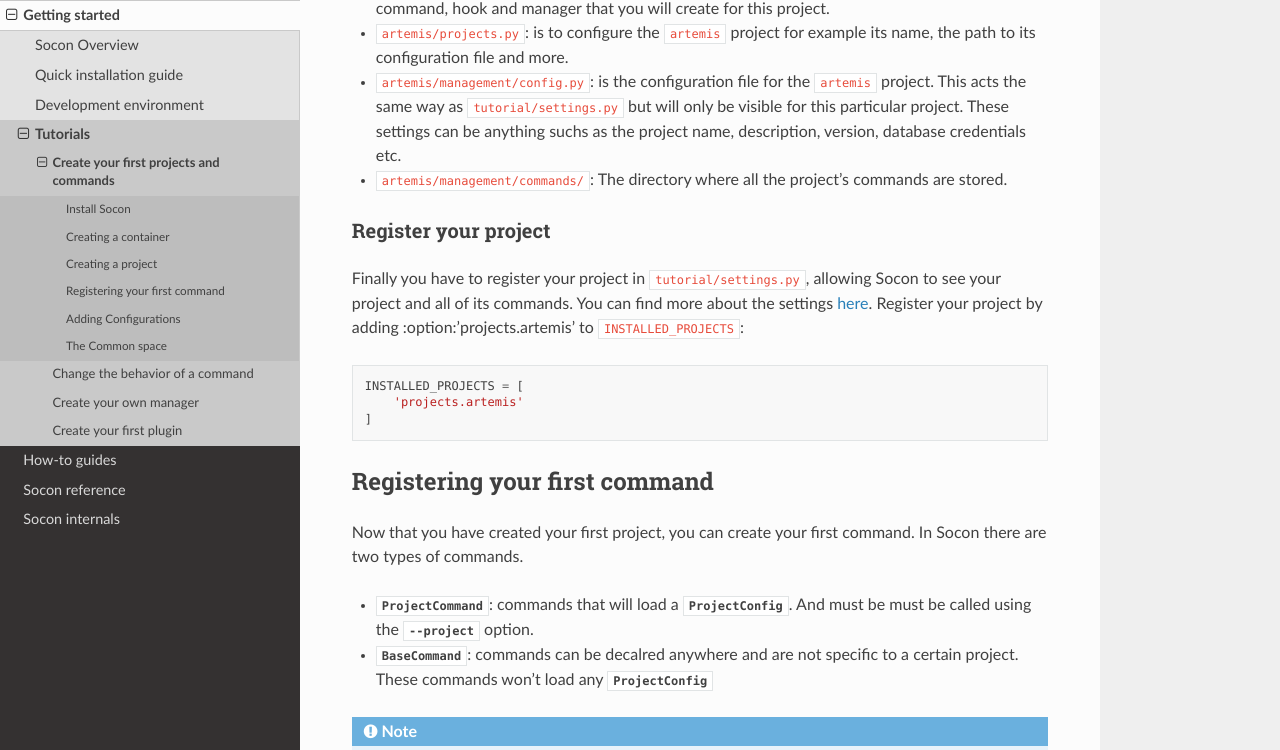
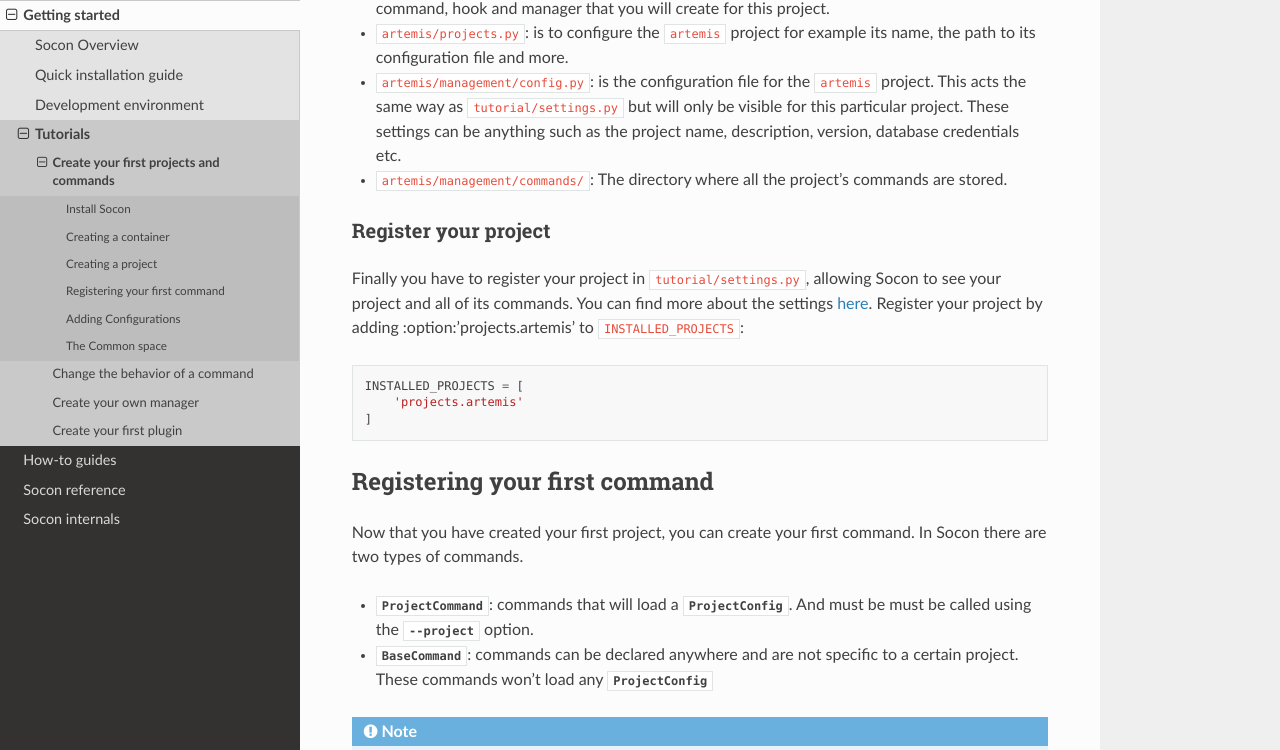
Before and after one commit to socon-dev/socon, a Sphinx documentation site: the page built from docs/intro/tutorials/1_project_and_command.txt, in a window 1280 px wide and 1400 px high, scrolled down 1995 px. Shown: the part 161-911 px from the top of the window. Built offline with Sphinx 7.4.7 and the Read the Docs theme 2.0.0, drawn with Linux system fonts in a browser that asks for light colours.

Commit message:
fixed tutorial#1 typos

```diff
--- a/docs/intro/tutorials/1_project_and_command.txt
+++ b/docs/intro/tutorials/1_project_and_command.txt
@@ -110,7 +110,7 @@
 
 * :file:`artemis/management/config.py`: is the configuration file for the ``artemis`` project.
   This acts the same way as ``tutorial/settings.py`` but will only be visible for
-  this particular project. These settings can be anything suchs as the project name,
+  this particular project. These settings can be anything such as the project name,
   description, version, database credentials etc.
 
 * :file:`artemis/management/commands/`: The directory where all the project's commands are stored.
@@ -140,7 +140,7 @@
   And must be must be called using  the :option:`--project` option.
 
 * :class:`BaseCommand <socon.core.management.BaseCommand>`: commands
-  can be decalred anywhere and are not specific to a certain project. These commands won't load any
+  can be declared anywhere and are not specific to a certain project. These commands won't load any
   :class:`~socon.core.registry.ProjectConfig`
 
 .. note::
```
